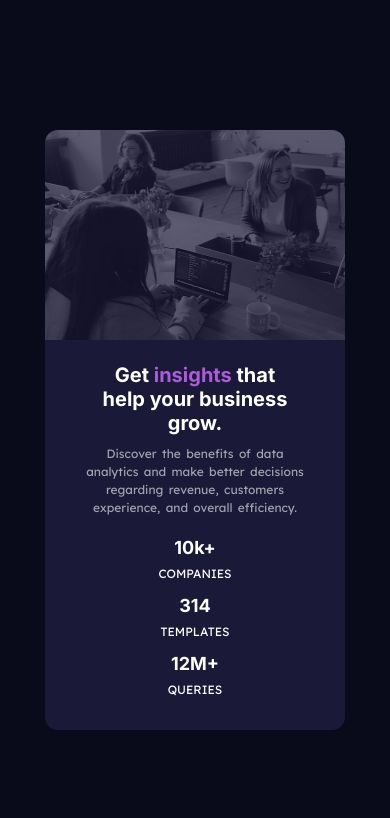
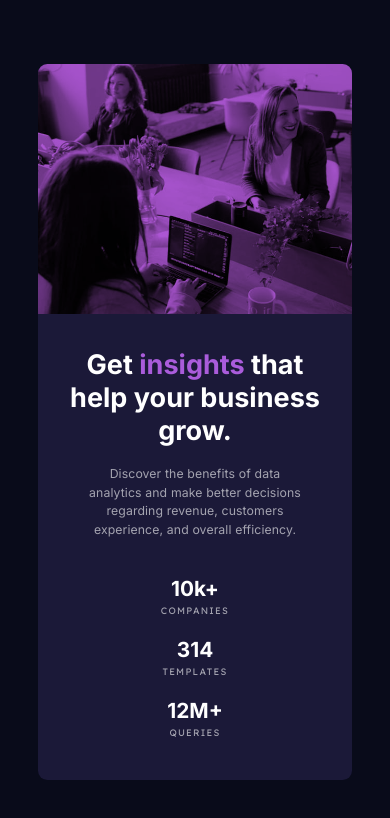
Before and after one commit to Eduardo347387/Stats-preview-card-component, a plain HTML site: page index.html in a window 390 px wide. Drawn offline with Linux system fonts and the light colour scheme.

Commit message:
Modificando html css
Mejorando el diceño responsivo

```diff
--- a/css/style.scss
+++ b/css/style.scss
@@ -1,3 +1,5 @@
+@import url('https://fonts.googleapis.com/css2?family=Inter:wght@400;700&family=Lexend+Deca&display=swap');
+
 :root{
     --Very_dark_blue: hsl(233, 47%, 7%);
     --Dark_desaturated_blue: hsl(244, 38%, 16%);
@@ -5,161 +7,231 @@
     --White: hsl(0, 0%, 100%);
     --Slightly_white: hsla(0, 0%, 100%, 0.75);
     --Slightly_transparent_white:hsla(0, 0%, 100%, 0.6);
+
+    --inter: 'Inter', sans-serif;
+    --Lexend_Deca: 'Lexend Deca', sans-serif;
 }
 
-html {
-  box-sizing: border-box;
+html{
+    transition: 0.6s ease-in-out;
+    font-size: 62.5%;
 }
 
-*, *:before, *:after {
-  box-sizing: inherit;
+*{
+    margin: 0;
+    padding: 0;
+    box-sizing: border-box;
 }
 
 body{
     background-color: var(--Very_dark_blue);
+    display: flex;
+    align-items: center;
+    justify-content: center;
+    min-width: 32rem;
+    min-height: 100vh;
 }
 
 .conteiner{
     display: flex;
     justify-content: center;
     align-items: center;
-    height: 100vh;
-}
-
+    padding: 3rem 2rem;
     .card{
         display: flex;
-    flex-direction: row;
-    width: 1030px;
-    height: 425px;
+        flex-direction: column;
+        overflow: hidden;
         background-color: var(--Dark_desaturated_blue);
-    border-radius:13px;
-    overflow: hidden;
+        width: 90%;
+        border-radius: 0.9rem;
+        &-boximg{
+            transition: 0.2s ease-in-out;
 
+            width: 100%;
+            height: 24rem;
+            background-image: url(../images/image-header-mobile.jpg);
+            background-repeat: no-repeat;
+            background-size: cover;
+            background-position: center;
+            filter: brightness(38%) sepia(80%) hue-rotate(237deg) saturate(480%);
+        }
         &-body{
             display: flex;
-        justify-content:center;
-        padding-left:63px;
             flex-direction: column;
-        color:#fff;
-        font-family: 'Inter', sans-serif;
-        width: 55%;
-
-
+            justify-content: center;
+            align-items: center;
+            padding: 3.3em 2rem 1.5rem 2rem;
+            &-title,&-paragraph{
+                min-width: 24rem;
+                text-align: center;
+                font-family: var(--inter);
+            }
             &-title{
-                width:94%;
-                margin-top:1px;
-                font-size:43px;
+                color: var(--White);
+                font-size: 2.6rem;
+                font-weight: 700;
 
                 &-span{
                     color: var(--Soft_violet);
                 }
             }
+            &-paragraph{
+                padding:0 2.3rem;
+                line-height: 1.8rem;
+                letter-spacing: 0.01rem;
+                word-spacing: 0.01rem;
+                margin-top: 1.7rem;
+                font-size: 1.18rem;
+                font-weight: 400;
+                color: var(--Slightly_transparent_white);
+            }
+            &-box{
+                margin-top: 3.5rem;
+                margin-bottom: 0.5rem;
+                list-style: none;
+                display: flex;
+                flex-direction: column;
+                transition: 0.6s ease-in-out;
+                &-a{
+                    display:flex;
+                    justify-content: center;
+                    align-items: center;
+                    flex-direction: column;
+                    margin-bottom: 2rem;
 
+                    &-num{
+                        color: var(--White);
+                        font-size: 2rem;
+                        font-family: var(--inter);
+                        font-weight: 700;
+                    }
                     &-text{
-              margin-top:-10px;
-              width:78%;
-              font-family: 'Lexend Deca', sans-serif;
-              font-weight:normal;
-              font-size:16px;
-              text-align:left;
-              line-height:25px;
-              color:var(--Slightly_transparent_white);
+                        font-family: var(--Lexend_Deca);
+                        font-weight: 400;
+                        padding-top: 0.4rem;
+                        font-size: 0.9rem;
+                        letter-spacing: 0.12rem;
+                        color: var(--Slightly_transparent_white);
                     }
 
-            &-box{
-                display:flex;
-                gap:60px;
-
-
-                &-a{
-                    &-num{
-                         font-family: 'Inter', sans-serif;
-                         font-weight:bold;
-                         font-size:23px;
-                         padding-bottom:8px;
+                }
+            }
         }
 
-                    &-text{
-                         font-family: 'Lexend Deca', sans-serif;
-                         font-size:11px;
+    }
+}
+
+@media(min-width:376px){
+      html{
+        font-size: 65%;
       }
 
 }
 
+@media(min-width:426px){
+    html{
+      font-size: 70%;
+    }
+    .conteiner{
+        .card{
+            &-boximg{
+                background-position: left;
+                background-image: url(../images/image-header-desktop.jpg);
+            }
+            &-body{
+                padding-bottom: 3.5rem;
+                &-title,&-paragraph{
+                    max-width: 38rem;
+                }
+                &-box{
+                    flex-direction: row;
+                    gap: 4rem;
 
+                    &-a{
+                        margin-bottom: 0;
                     }
                 }
-    &-boximg{
-        width:45%;
-        background: #3f0c61;
-        opacity:.3;
-        img{
-            width: 100%;
-            height: 100%;
-        }
-    }
-}
-
-@media (max-width: 815px){
-
-    .card{
-       width: 300px;
-       height: 600px;
-       flex-direction: column-reverse;
-       align-items: center;
-
-        &-body{
-             width: 100%;
-             height: 65%;
-             padding-left:0;
-             align-items: center;
-             text-align:center;
-
-            &-title{
-                width: 67%;
-                font-size:20px;
-                margin-top:-10px
-            }
-
-            &-text{
-                text-align:center;
-                word-spacing:2px;
-                font-size: 12px;
-                line-height:18px;
-
-            }
-
-            &-box{
-              display:flex;
-              gap:14px;
-              flex-direction:column;
-
-
-                &-a{
-                    &-num{
-                         font-family: 'Inter', sans-serif;
-                         font-weight:bold;
-                         font-size:18px;
-                         padding-bottom:8px;
-                    }
-
-                    &-text{
-                         font-family: 'Lexend Deca', sans-serif;
-                         font-size:12px;
             }
         }
     }
 }
 
+@media(min-width:768px){
+    .conteiner{
+        width: 100%;
+        .card{
+            max-width: 66rem;
+            flex-direction: row-reverse;
             &-boximg{
-            width:100%;
-            height:35%;
-            margin-top:-100px;
+                width: 50%;
+                height: unset;
+            }
+            &-body{
+                align-items: flex-start;
+                width: 50%;
+                padding-left: 3rem;
+                padding-right: 3rem;
+                padding-top: 4.5rem;
+                &-title,&-paragraph{
+                    max-width: 30rem;
+                    text-align: start;
+                }
+                &-title{
+                    text-align: start;
+                }&-paragraph{
+                    padding: 0;
+                }
+
+                &-box{
+                    gap: 3rem;
+                    &-a{
+                        &-num,&-text{
+                            align-self: flex-start;
+                        }
+                        &-num{
+                            font-size: 1.9rem;
+                            letter-spacing: 0.1rem;
+                        }
+                        &-text{
+                            font-size: 0.8rem;
+                        }
+                    }
+                }
+            }
 
         }
     }
+}
 
-
-
+@media(min-width:1024px){
+    html{
+        font-size: 80%;
+    }
+    .conteiner{
+        .card{
+            max-width: unset;
+            width: 76rem;
+            &-body{
+                padding-left: 4.5rem;
+                padding-right: 5rem;
+                padding-bottom: 4rem;
+                &-paragraph{
+                    max-width: 26rem;
+                    font-size: 1.05rem;
+                }
+                &-box{
+                    margin-top: 4rem;
+                    &-a{
+                        &-num{
+                            font-size: 1.66rem;
+                        }
+                        &-text{
+                            font-size: 0.78 rem;
+                        }
+                    }
+                }
+            }
 
         }
+    }
+}
--- a/index.html
+++ b/index.html
@@ -10,44 +10,38 @@
 </head>
 <body>
     <main class="conteiner">
-        <article class="card">
+        <div class="card">
+            <div class="card-boximg"></div>
 
             <section class="card-body">
-
                     <h1 class="card-body-title">Get <span class="card-body-title-span">insights</span> that help
                         your business grow.
-
                     </h1>
 
-                    <h5 class="card-body-text">
+                    <p class="card-body-paragraph">
                         Discover the benefits of data analytics and
                         make better decisions regarding revenue, customers
                         experience, and overall efficiency.
-                    </h5>
+                    </p>
 
-                    <div class="card-body-box">
-                        <div class="card-body-box-a">
+                    <ul class="card-body-box">
+                        <li class="card-body-box-a">
                             <div class="card-body-box-a-num">10k+</div>
                             <div class="card-body-box-a-text">COMPANIES</div>
-                        </div>
+                        </li>
 
-                        <div class="card-body-box-a">
+                        <li class="card-body-box-a">
                             <div class="card-body-box-a-num">314</div>
                             <div class="card-body-box-a-text">TEMPLATES</div>
-                        </div>
+                        </li>
 
-                        <div class="card-body-box-a">
+                        <li class="card-body-box-a">
                             <div class="card-body-box-a-num">12M+</div>
                             <div class="card-body-box-a-text">QUERIES</div>
-                        </div>
-                    </div>
-
+                        </li>
+                    </ul>
             </section>
-
-            <section class="card-boximg">
-                <img src="images/image-header-desktop.jpg" alt="" width="400">
-            </section>
-        </article>
+        </div>
     </main>
 </body>
 </html>
```
Also changed, not shown: css/style.css, 3 other files. Lines whose indentation alone changed are shown as unchanged.
